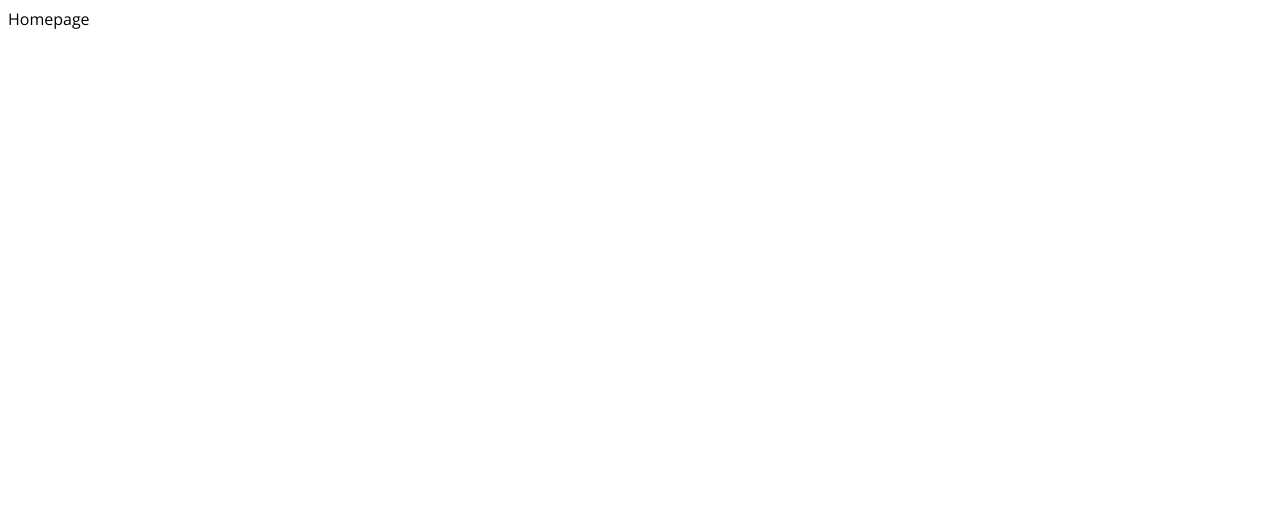
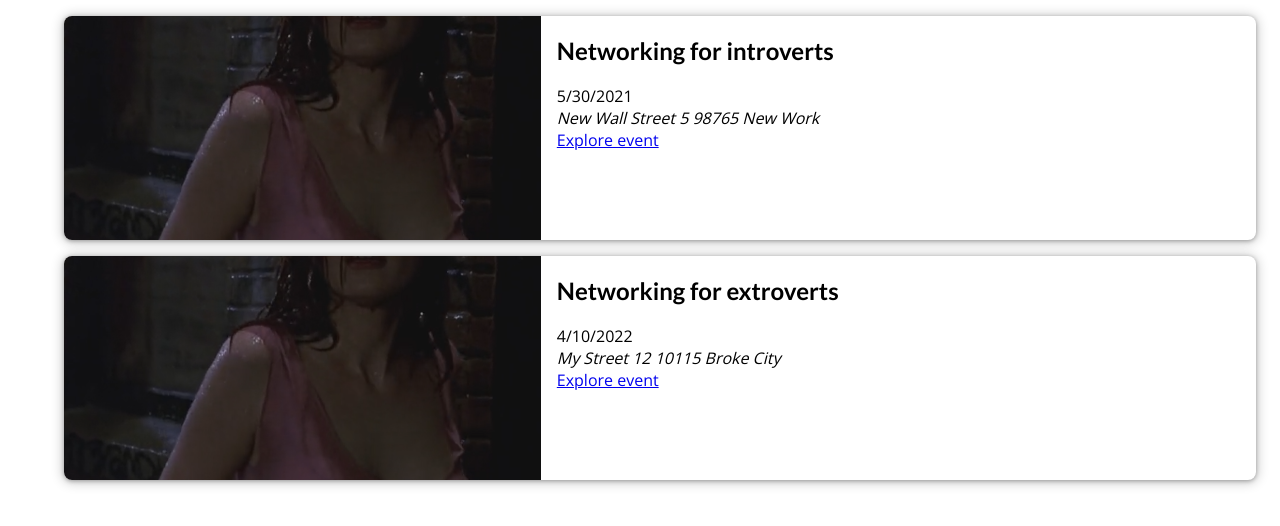
Before and after one commit to soft-coded/nextjs-practice, a Next.js app: page / in a window 1280 px wide. Shown: the top 526 px of the page. Built offline with nearby package versions, Linux system fonts and the light colour scheme.

Commit message:
Add style files

```diff
--- a/components/event-item.js
+++ b/components/event-item/event-item.js
@@ -1,9 +1,11 @@
 import Link from "next/link";
 import React from "react";
 
+import styles from "./event-item.module.css";
+
 export default function EventItem(props) {
 	return (
-		<li>
+		<li className={styles.item}>
 			<img src={"/" + props.image} alt={props.title} />
 			<div>
 				<div>
--- /dev/null
+++ b/components/event-item/event-item.module.css
@@ -0,0 +1,103 @@
+.item {
+	box-shadow: 0 1px 4px rgba(0, 0, 0, 0.3), 0 1px 12px 2px rgba(0, 0, 0, 0.2);
+	border-radius: 8px;
+	overflow: hidden;
+	background-color: white;
+	margin: 1rem;
+	display: flex;
+	flex-direction: column;
+	gap: 1rem;
+}
+
+.item img {
+	width: 100%;
+	object-fit: cover;
+	height: 10rem;
+}
+
+.content {
+	width: 100%;
+	padding: 0 1rem;
+	text-align: center;
+}
+
+.content h2 {
+	margin: 0.5rem 0;
+}
+
+.date,
+.address {
+	display: flex;
+	gap: 0.5rem;
+	align-items: center;
+}
+
+.date svg,
+.address svg {
+	width: 1.25rem;
+	height: 1.25rem;
+	color: #666666;
+}
+
+.content time {
+	color: #666666;
+	font-weight: bold;
+}
+
+.content address {
+	margin: 0.5rem 0;
+	color: #666666;
+	white-space: pre;
+}
+
+.actions {
+	display: flex;
+	flex-direction: column;
+	padding: 1rem;
+}
+
+.actions a {
+	display: block;
+}
+
+.actions a span {
+	vertical-align: middle;
+}
+
+.icon {
+	margin-left: 0.5rem;
+	display: inline-flex;
+	justify-content: center;
+	align-items: center;
+}
+
+.icon svg {
+	width: 1.25rem;
+	height: 1.25rem;
+}
+
+@media (min-width: 768px) {
+	.item {
+		flex-direction: row;
+	}
+
+	.item img {
+		width: 40%;
+		height: 14rem;
+	}
+
+	.content {
+		width: 60%;
+		padding: 0;
+		text-align: left;
+	}
+
+	.content h2 {
+		margin: 1rem 0;
+	}
+
+	.actions {
+		flex-direction: row;
+		justify-content: flex-end;
+	}
+}
--- a/components/event-list.js
+++ b/components/event-list/event-list.js
@@ -1,5 +1,5 @@
 import React from "react";
-import EventItem from "./event-item";
+import EventItem from "../event-item/event-item";
 
 export default function EventList(props) {
 	return (
--- /dev/null
+++ b/components/event-list/event-list.module.css
@@ -0,0 +1,5 @@
+.list {
+	width: 90%;
+	max-width: 40rem;
+	margin: 5rem auto;
+}
--- a/pages/index.js
+++ b/pages/index.js
@@ -1,9 +1,14 @@
 import React from "react";
 
 import { getFeaturedEvents } from "../dummy-data";
+import EventList from "../components/event-list/event-list";
 
 export default function Homepage() {
 	const featuredEvents = getFeaturedEvents();
 
-	return <div>Homepage</div>;
+	return (
+		<div>
+			<EventList items={featuredEvents} />
+		</div>
+	);
 }
```
